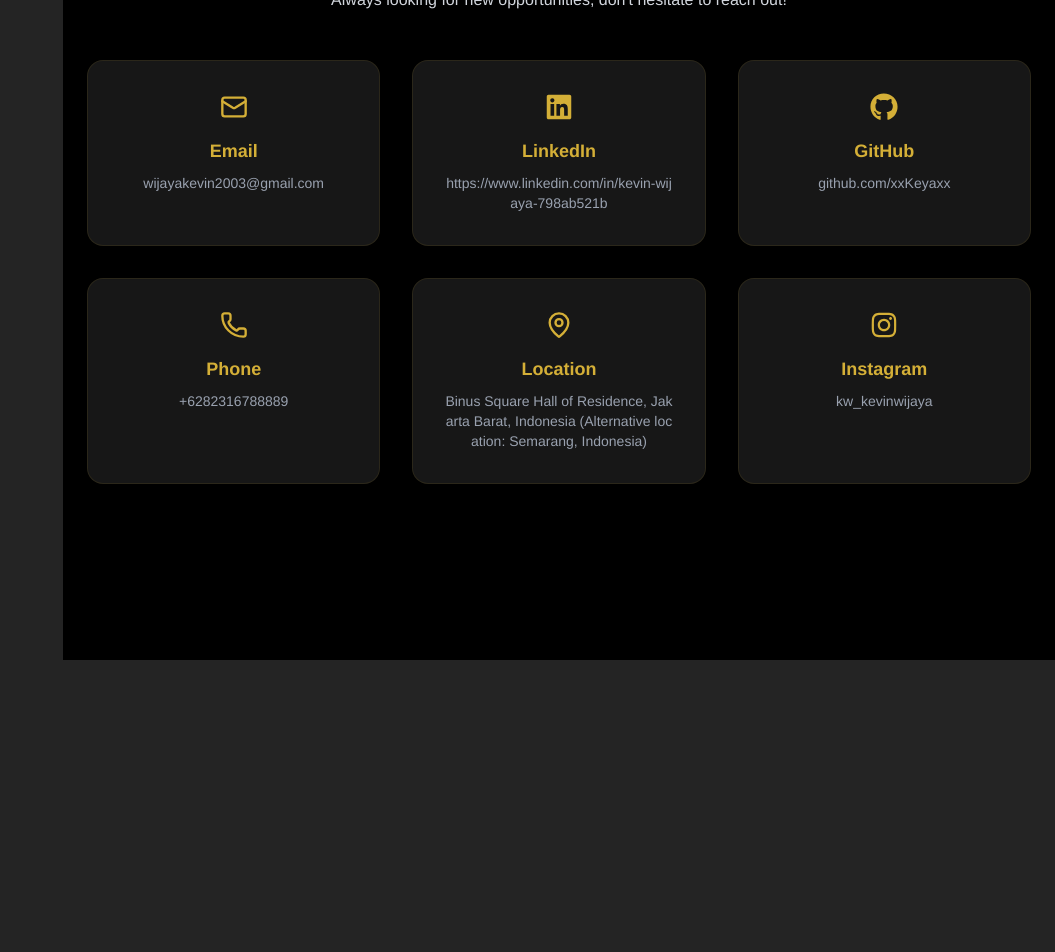
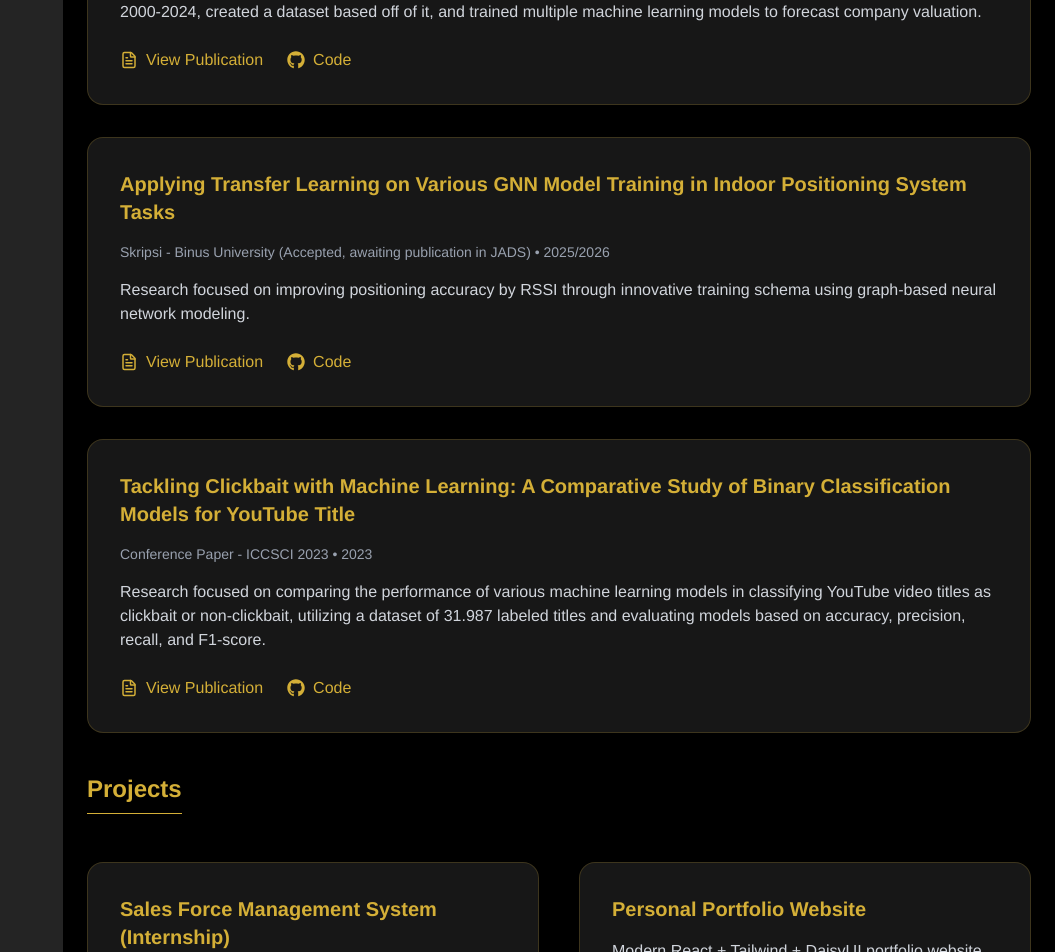
Before and after one commit to xxKeyaxx/Portfolio-Website-Kevin-Wijaya, a React (Vite) app: page / in a window 1280 px wide. Shown: the part 5680-6632 px from the top of the page, without its empty margins (225-1280 px from the left). Before the commit the page ends 6340 px from the top, so only its background shows below. Built offline with nearby package versions, Linux system fonts and the light colour scheme.

Commit message:
Initial content for portfolio done, though not finished

```diff
--- a/src/components/portfolio.jsx
+++ b/src/components/portfolio.jsx
@@ -1,5 +1,6 @@
 import React from "react";
-import { ExternalLink, Github, FileText } from "lucide-react";
+import { ExternalLink, FileText } from "lucide-react";
+import { FaGithub } from "react-icons/fa";
 import ScrollReveal from "./ui/scrollreveal";
 import "../App.css";
 
@@ -10,7 +11,9 @@ const Portfolio = () => {
         {/* HEADER */}
         <ScrollReveal>
           <div className="text-center mb-12">
-            <h2 className="text-4xl font-bold text-accent-gold">Portfolio (Work In-Progress)</h2>
+            <h2 className="text-4xl font-bold text-accent-gold">
+              Portfolio (Work In-Progress)
+            </h2>
             <div className="w-24 h-0.5 bg-accent-gold mx-auto mt-4"></div>
 
             <p className="text-gray-300 mt-4">
@@ -19,7 +22,68 @@ const Portfolio = () => {
           </div>
         </ScrollReveal>
 
+        {/* ================= PAPERS ================= */}
+        <ScrollReveal>
+          <SectionTitle title="Papers" />
+        </ScrollReveal>
 
+        <ScrollReveal>
+          <div className="space-y-8">
+            <PaperCard
+              title="Predicting Company Valuation using Machine Learning based on Company Fundamentals and Macroeconomic Data – The Indonesian Case"
+              journal="Master's Thesis - Binus University"
+              year="2026"
+              description="Research on predicting company valuation using machine learning models based on financial fundamentals and macroeconomic variables in the Indonesian market. Gathered data from all publicly listed companies in Indonesia from 2000-2024, created a dataset based off of it, and trained multiple machine learning models to forecast company valuation."
+              paper_link="https://binusianorg-my.sharepoint.com/personal/kevin_wijaya018_binus_ac_id/_layouts/15/guestaccess.aspx?share=IQB_cRDCVdaFQIoGVfQp6w2hAfeLXdgWkmWuco4fXo7_WTY&e=6ZaLgK"
+              github="https://github.com/xxKeyaxx/Predicting-Company-Valuation-Using-ML-Based-on-Company-Fundamentals-and-Macroeconomic-Data-Indonesia"
+            />
+
+            <PaperCard
+              title="Applying Transfer Learning on Various GNN Model Training in Indoor Positioning System Tasks"
+              journal="Skripsi - Binus University (Accepted, awaiting publication in JADS)"
+              year="2025/2026"
+              description="Research focused on improving positioning accuracy by RSSI through innovative training schema using graph-based neural network modeling."
+              paper_link="https://binusianorg-my.sharepoint.com/personal/kevin_wijaya018_binus_ac_id/_layouts/15/guestaccess.aspx?share=IQCKQTQLN6TSSoZzYzhSXHIhAcVYUfO1SAW_c9BrnjHM_nU&e=HJhta7"
+              github="https://github.com/xxKeyaxx/Applying-Transfer-Learning-on-Various-GNN-Model-Training-in-Indoor-Positioning-System-Tasks"
+            />
+
+            <PaperCard
+              title="Tackling Clickbait with Machine Learning: A Comparative Study of Binary Classification Models for YouTube Title"
+              journal="Conference Paper - ICCSCI 2023"
+              year="2023"
+              description="Research focused on comparing the performance of various machine learning models in classifying YouTube video titles as clickbait or non-clickbait, utilizing a dataset of 31.987 labeled titles and evaluating models based on accuracy, precision, recall, and F1-score."
+              paper_link="https://doi.org/10.1016/j.procs.2023.10.526"
+              github="https://github.com/Torasputr/Youtube-Clickbait-Classification-Code"
+            />
+
+            {/* Add more papers here if needed */}
+          </div>
+        </ScrollReveal>
+
+        {/* ================= PROJECTS ================= */}
+        <ScrollReveal>
+          <SectionTitle title="Projects" />
+        </ScrollReveal>
+
+        <ScrollReveal>
+          <div className="grid md:grid-cols-2 gap-10 mb-24">
+            <ProjectCard
+              title="Sales Force Management System (Internship)"
+              description="A Django-based internal platform built to streamline salesperson activities, integrating analytics dashboards, mapping, incentive tracking, and clinic monitoring."
+              tech={["Django", "Python", "PostgreSQL", "Analytics"]}
+              github="#"
+              demo="#"
+            />
+
+            <ProjectCard
+              title="Personal Portfolio Website"
+              description="Modern React + Tailwind + DaisyUI portfolio website with animated hero, timeline resume, and scroll reveal effects."
+              tech={["React", "Tailwind", "DaisyUI"]}
+              github="https://github.com/xxKeyaxx"
+              demo="https://xxkeyaxx.github.io/Portfolio-Website-Kevin-Wijaya"
+            />
+          </div>
+        </ScrollReveal>
       </div>
     </section>
   );
@@ -70,7 +134,7 @@ function ProjectCard({ title, description, tech, github, demo }) {
             rel="noopener noreferrer"
             className="flex items-center gap-2 hover:underline"
           >
-            <Github size={18} />
+            <FaGithub size={18} />
             Code
           </a>
         )}
@@ -90,7 +154,7 @@ function ProjectCard({ title, description, tech, github, demo }) {
   );
 }
 
-function PaperCard({ title, journal, year, description, link }) {
+function PaperCard({ title, journal, year, description, paper_link, github }) {
   return (
     <div
       className="bg-neutral-900 p-8 rounded-2xl
@@ -107,18 +171,30 @@ function PaperCard({ title, journal, year, description, link }) {
       </div>
 
       <p className="text-gray-300 mt-4 mb-6">{description}</p>
-
+      <div className="flex gap-6 text-accent-gold">
+        {paper_link && (
           <a
-        href={link}
+            href={paper_link}
             target="_blank"
             rel="noopener noreferrer"
-        className="inline-flex items-center gap-2
-                   text-accent-gold
-                   hover:underline"
+            className="flex items-center gap-2 hover:underline"
           >
             <FileText size={18} />
             View Publication
           </a>
+        )}
+        {github && (
+          <a
+            href={github}
+            target="_blank"
+            rel="noopener noreferrer"
+            className="flex items-center gap-2 hover:underline"
+          >
+            <FaGithub size={18} />
+            Code
+          </a>
+        )}
+      </div>
     </div>
   );
 }
```
Lines whose indentation alone changed are shown as unchanged.
